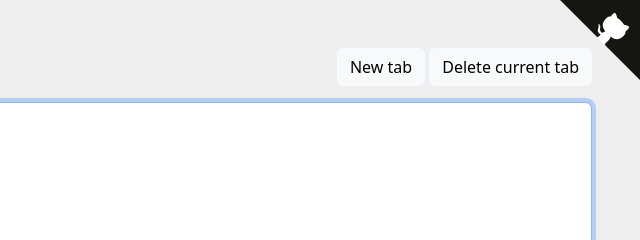
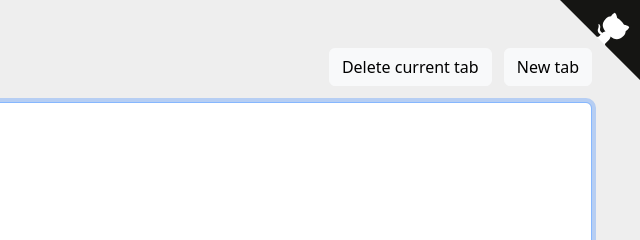
Before and after one commit to stuartajd/note, a plain HTML site: page index.html in a window 1280 px wide. Both pictures are taken after a click on the link "New tab". Shown: the top 240 px of the page, 640-1280 px from the left. Drawn offline with nearby package versions, Linux system fonts and the light colour scheme.

Commit message:
Button ordering

```diff
--- a/index.html
+++ b/index.html
@@ -63,8 +63,8 @@
 			  </div>
 
 			  <div class="bringToTop">
-		  		<a class="btn ml-3" :class="{'btn-light': !darkMode, 'btn-dark': darkMode}" @click.prevent="addTab">New tab</a>
-		  		<a v-if="tabs.length > 1" class="btn ml-3" :class="{'btn-light': !darkMode, 'btn-dark': darkMode}" @click.prevent="deleteTab">Delete current tab</a>
+		  		<a v-if="tabs.length > 1" class="btn" :class="{'btn-light': !darkMode, 'btn-dark': darkMode}" @click.prevent="deleteTab">Delete current tab</a>
+		  		<a class="btn ms-2" :class="{'btn-light': !darkMode, 'btn-dark': darkMode}" @click.prevent="addTab">New tab</a>
 		  	</div>
 			</div>
 
```
